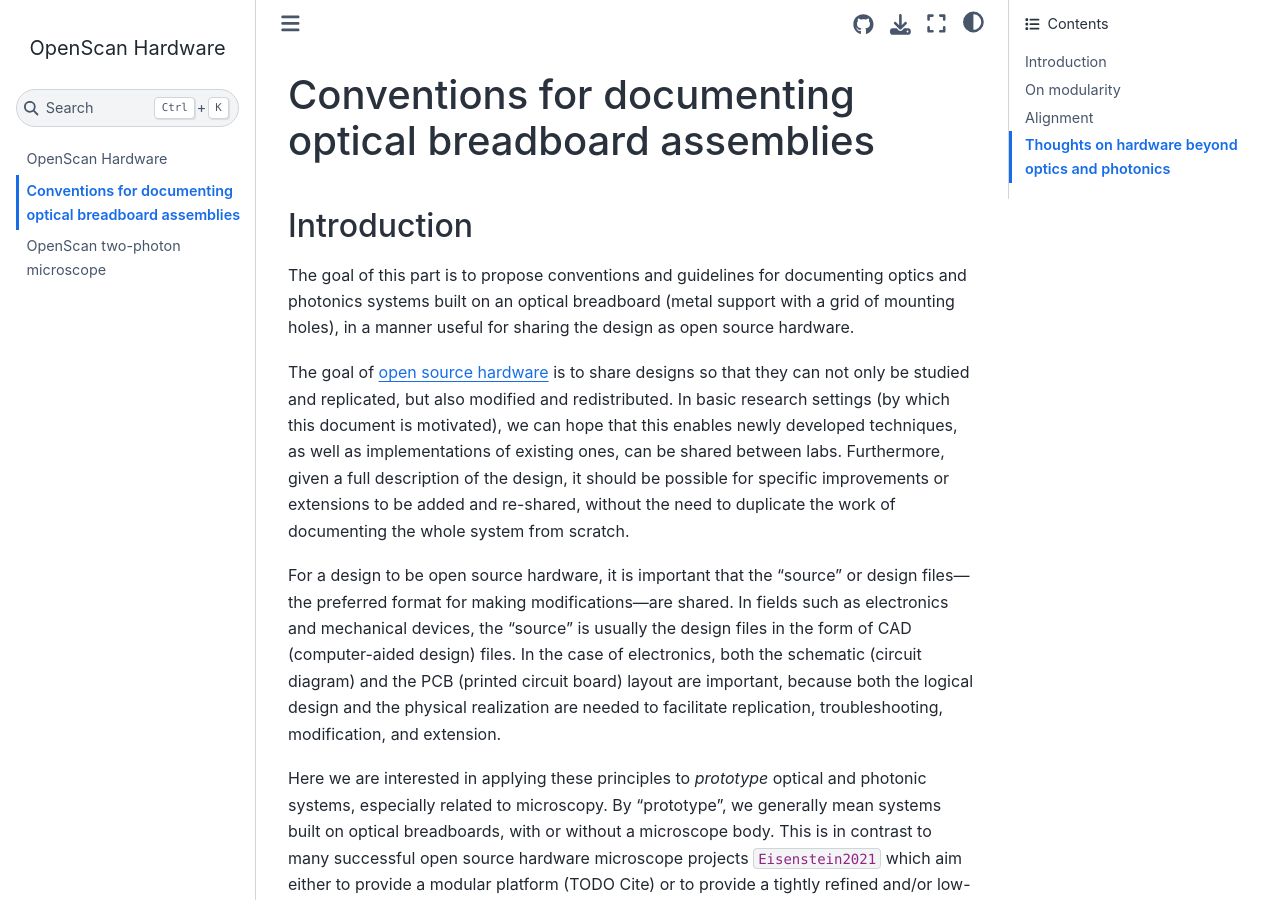
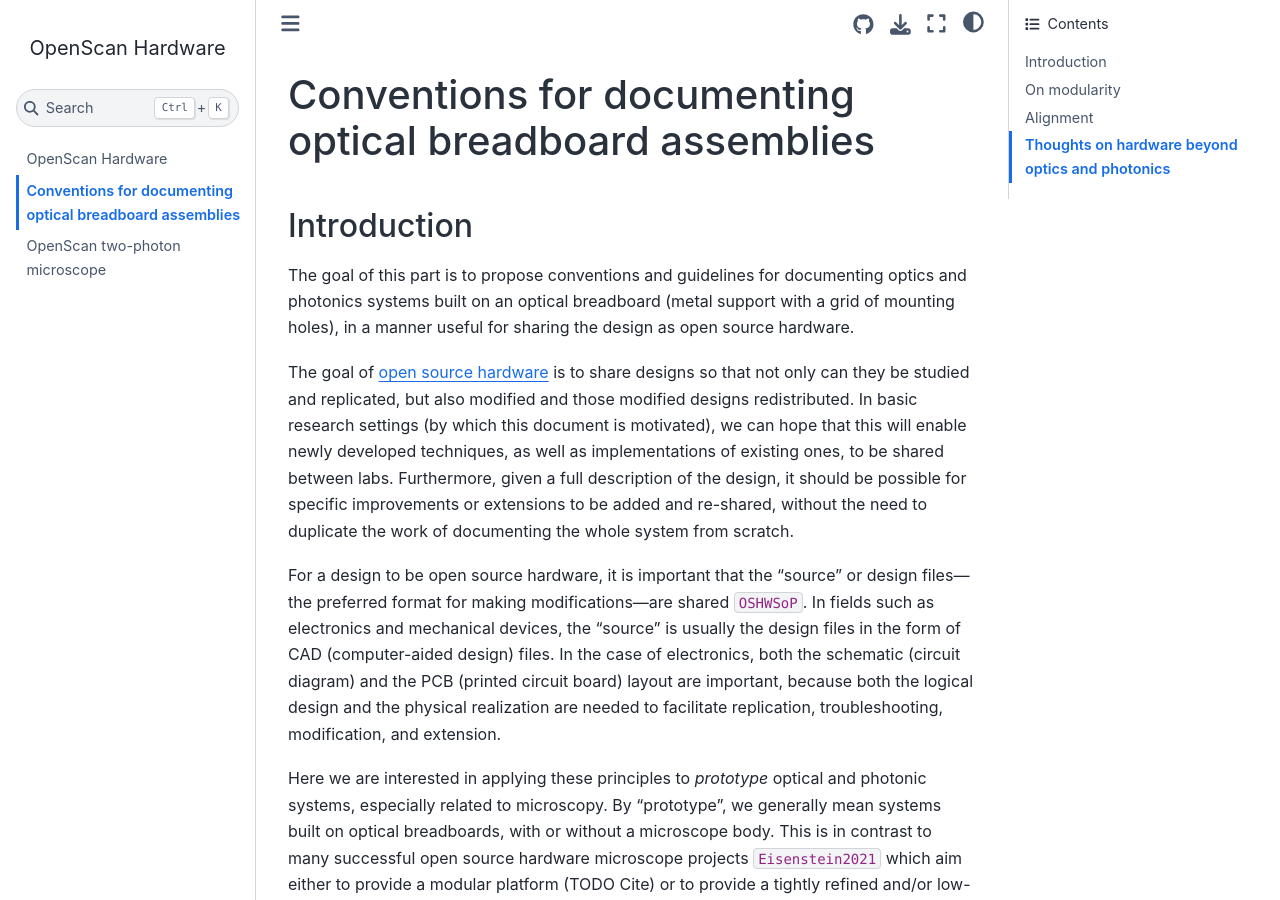
Before and after one commit to openscan-lsm/OpenScan-Hardware, a Jupyter Book: the page built from book/obba.md, in a window 1280 px wide and 900 px high. Built offline with Jupyter Book 1.0.4 settings and Sphinx 7.4.7 and the Sphinx Book theme 1.1.4, drawn with Linux system fonts in a browser that asks for light colours; cross-references to code outside the pages are shown as plain code; some of the changed text lies outside the part shown.

```diff
--- a/book/obba.md
+++ b/book/obba.md
@@ -14,22 +14,23 @@ a grid of mounting holes), in a manner useful for sharing the design as open
 source hardware.
 
 The goal of [open source hardware](https://www.oshwa.org/definition/) is to
-share designs so that they can not only be studied and replicated, but also
-modified and redistributed. In basic research settings (by which this document
-is motivated), we can hope that this enables newly developed techniques, as
-well as implementations of existing ones, can be shared between labs.
-Furthermore, given a full description of the design, it should be possible for
-specific improvements or extensions to be added and re-shared, without the need
-to duplicate the work of documenting the whole system from scratch.
+share designs so that not only can they be studied and replicated, but also
+modified and those modified designs redistributed. In basic research settings
+(by which this document is motivated), we can hope that this will enable newly
+developed techniques, as well as implementations of existing ones, to be shared
+between labs. Furthermore, given a full description of the design, it should be
+possible for specific improvements or extensions to be added and re-shared,
+without the need to duplicate the work of documenting the whole system from
+scratch.
 
 For a design to be open source hardware, it is important that the "source" or
-design files—the preferred format for making modifications—are shared. In
-fields such as electronics and mechanical devices, the "source" is usually the
-design files in the form of CAD (computer-aided design) files. In the case of
-electronics, both the schematic (circuit diagram) and the PCB (printed circuit
-board) layout are important, because both the logical design and the physical
-realization are needed to facilitate replication, troubleshooting,
-modification, and extension.
+design files—the preferred format for making modifications—are shared
+{cite}`OSHWSoP`. In fields such as electronics and mechanical devices, the
+"source" is usually the design files in the form of CAD (computer-aided design)
+files. In the case of electronics, both the schematic (circuit diagram) and the
+PCB (printed circuit board) layout are important, because both the logical
+design and the physical realization are needed to facilitate replication,
+troubleshooting, modification, and extension.
 
 Here we are interested in applying these principles to _prototype_ optical and
 photonic systems, especially related to microscopy. By "prototype", we
--- a/book/references.bib
+++ b/book/references.bib
@@ -18,3 +18,10 @@
   title = {Microscopy made to order},
   journal = {Nature Methods}
 }
+
+@misc{OSHWSoP,
+  title = {Open Source Hardware (OSHW) Statement of Principles 1.0},
+  url={https://www.oshwa.org/definition/},
+  publisher={Open Source Hardware Association},
+  note = {Accessed: 2023-05-03}
+}
```
Also changed, not shown: other parts of book/obba.md (+3 -0 lines).
